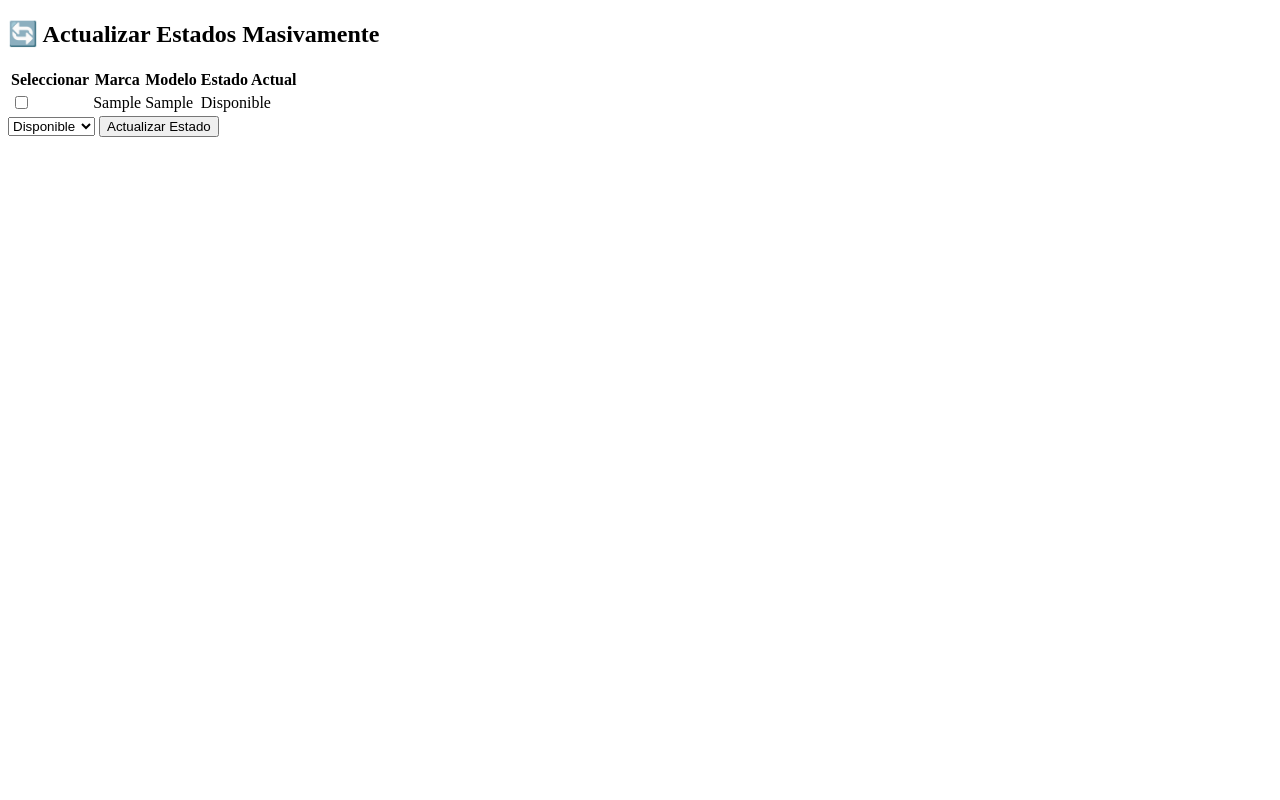
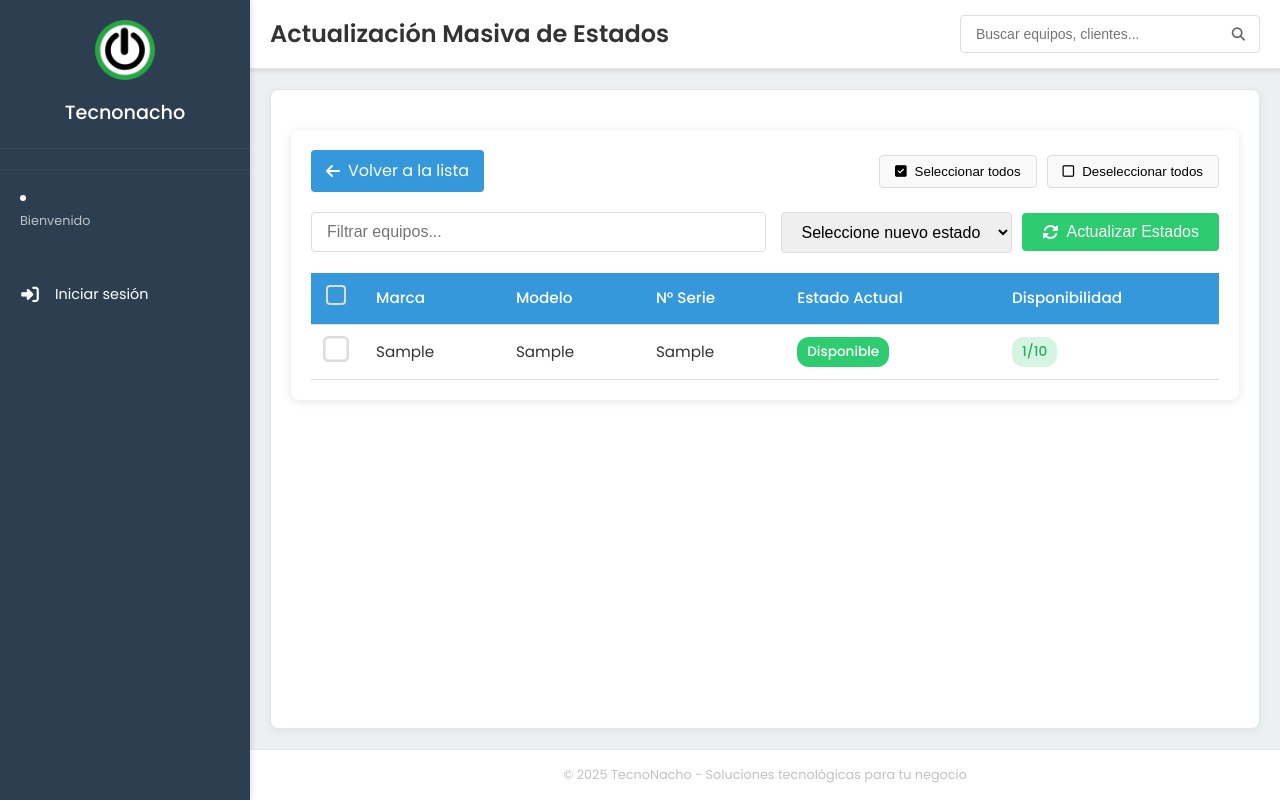
Before and after one commit to JabesGod/Software_Alquiler, a Django app: page /equipos/actualizar-masivo/ in a window 1280 px wide. Run offline with Django 5.2, Linux system fonts and the light colour scheme; tables that the repository leaves empty hold one stand-in row (values such as "Sample post"); parts of the project's set-up code (start-up, migrations or seed data) failed here and were passed over.

Commit message:
actualizacion
hoy si avance muchisimo gracias papaDios

```diff
--- /dev/null
+++ b/alquiler/static/css/actualizacion_estados.css
@@ -0,0 +1,246 @@
+/* actualizacion_estados.css */
+
+:root {
+    --color-primario: #3498db;
+    --color-secundario: #2ecc71;
+    --color-peligro: #e74c3c;
+    --color-advertencia: #f39c12;
+    --color-info: #3498db;
+    --color-texto: #333;
+    --color-fondo: #f9f9f9;
+    --color-borde: #ddd;
+}
+
+.contenedor-actualizacion {
+    max-width: 1200px;
+    margin: 20px auto;
+    padding: 20px;
+    background: white;
+    border-radius: 8px;
+    box-shadow: 0 2px 10px rgba(0, 0, 0, 0.1);
+}
+
+.header-acciones {
+    display: flex;
+    justify-content: space-between;
+    align-items: center;
+    margin-bottom: 20px;
+    flex-wrap: wrap;
+    gap: 15px;
+}
+
+.btn-volver {
+    display: inline-flex;
+    align-items: center;
+    gap: 8px;
+    padding: 8px 15px;
+    background-color: var(--color-primario);
+    color: white;
+    border-radius: 4px;
+    text-decoration: none;
+    transition: all 0.3s;
+}
+
+.btn-volver:hover {
+    background-color: #2980b9;
+    transform: translateY(-2px);
+}
+
+.acciones-rapidas {
+    display: flex;
+    gap: 10px;
+}
+
+.btn-accion {
+    display: flex;
+    align-items: center;
+    gap: 8px;
+    padding: 8px 15px;
+    background-color: var(--color-fondo);
+    border: 1px solid var(--color-borde);
+    border-radius: 4px;
+    cursor: pointer;
+    transition: all 0.3s;
+}
+
+.btn-accion:hover {
+    background-color: #e9e9e9;
+}
+
+.filtros-rapidos {
+    display: flex;
+    flex-wrap: wrap;
+    gap: 15px;
+    margin-bottom: 20px;
+    align-items: center;
+}
+
+.input-filtro {
+    flex: 1;
+    min-width: 250px;
+    padding: 10px 15px;
+    border: 1px solid var(--color-borde);
+    border-radius: 4px;
+    font-size: 1rem;
+}
+
+.controles-estado {
+    display: flex;
+    gap: 10px;
+    align-items: center;
+}
+
+.select-estado {
+    padding: 10px 15px;
+    border: 1px solid var(--color-borde);
+    border-radius: 4px;
+    font-size: 1rem;
+    min-width: 200px;
+}
+
+.btn-actualizar {
+    padding: 10px 20px;
+    background-color: var(--color-secundario);
+    color: white;
+    border: none;
+    border-radius: 4px;
+    cursor: pointer;
+    font-size: 1rem;
+    display: flex;
+    align-items: center;
+    gap: 8px;
+    transition: all 0.3s;
+}
+
+.btn-actualizar:hover {
+    background-color: #27ae60;
+    transform: translateY(-2px);
+}
+
+.tabla-container {
+    overflow-x: auto;
+    margin-top: 20px;
+}
+
+.tabla-equipos {
+    width: 100%;
+    border-collapse: collapse;
+    font-size: 0.95rem;
+}
+
+.tabla-equipos th,
+.tabla-equipos td {
+    padding: 12px 15px;
+    text-align: left;
+    border-bottom: 1px solid var(--color-borde);
+}
+
+.tabla-equipos th {
+    background-color: var(--color-primario);
+    color: white;
+    font-weight: 500;
+}
+
+.tabla-equipos tr:hover {
+    background-color: rgba(52, 152, 219, 0.05);
+}
+
+.check-equipo {
+    transform: scale(1.3);
+    cursor: pointer;
+}
+
+.badge-estado {
+    display: inline-block;
+    padding: 4px 10px;
+    border-radius: 12px;
+    font-size: 0.85rem;
+    font-weight: 500;
+    color: white;
+}
+
+.estado-disponible {
+    background-color: var(--color-secundario);
+}
+.estado-alquilado {
+    background-color: var(--color-peligro);
+}
+.estado-reservado {
+    background-color: var(--color-advertencia);
+}
+.estado-mantenimiento {
+    background-color: var(--color-info);
+}
+
+.badge-disponibilidad {
+    display: inline-block;
+    padding: 4px 10px;
+    border-radius: 12px;
+    font-size: 0.85rem;
+    font-weight: 500;
+}
+
+.badge-disponibilidad.disponible {
+    background-color: rgba(46, 204, 113, 0.2);
+    color: #27ae60;
+}
+.badge-disponibilidad.no-disponible {
+    background-color: rgba(231, 76, 60, 0.2);
+    color: #c0392b;
+}
+
+.sin-equipos {
+    text-align: center;
+    padding: 20px;
+    color: var(--color-texto);
+    opacity: 0.7;
+}
+
+/* Estilos para checkboxes personalizados */
+input[type="checkbox"] {
+    position: relative;
+    appearance: none;
+    width: 20px;
+    height: 20px;
+    border: 2px solid var(--color-borde);
+    border-radius: 4px;
+    outline: none;
+    cursor: pointer;
+    transition: all 0.3s;
+}
+
+input[type="checkbox"]:checked {
+    background-color: var(--color-primario);
+    border-color: var(--color-primario);
+}
+
+input[type="checkbox"]:checked::after {
+    content: "✓";
+    position: absolute;
+    top: 50%;
+    left: 50%;
+    transform: translate(-50%, -50%);
+    color: white;
+    font-size: 12px;
+}
+
+/* Responsive */
+@media (max-width: 768px) {
+    .filtros-rapidos {
+        flex-direction: column;
+        align-items: stretch;
+    }
+
+    .input-filtro, .select-estado {
+        width: 100%;
+    }
+
+    .controles-estado {
+        width: 100%;
+    }
+
+    .btn-actualizar {
+        width: 100%;
+        justify-content: center;
+    }
+}
--- /dev/null
+++ b/alquiler/static/js/actualizacion_estados.js
@@ -0,0 +1,82 @@
+document.addEventListener('DOMContentLoaded', function() {
+    // Selección/deselección de todos los equipos
+    const checkTodos = document.getElementById('check-todos');
+    const checksEquipos = document.querySelectorAll('.check-equipo');
+    const btnSeleccionarTodos = document.getElementById('seleccionar-todos');
+    const btnDeseleccionarTodos = document.getElementById('deseleccionar-todos');
+
+    checkTodos.addEventListener('change', function() {
+        checksEquipos.forEach(check => {
+            check.checked = this.checked;
+        });
+    });
+
+    btnSeleccionarTodos.addEventListener('click', function(e) {
+        e.preventDefault();
+        checksEquipos.forEach(check => {
+            check.checked = true;
+        });
+        checkTodos.checked = true;
+    });
+
+    btnDeseleccionarTodos.addEventListener('click', function(e) {
+        e.preventDefault();
+        checksEquipos.forEach(check => {
+            check.checked = false;
+        });
+        checkTodos.checked = false;
+    });
+
+    // Filtrado de equipos
+    const filtroEquipos = document.getElementById('filtro-equipos');
+    const filasEquipos = document.querySelectorAll('.equipo-fila');
+
+    filtroEquipos.addEventListener('input', function() {
+        const texto = this.value.toLowerCase();
+
+        filasEquipos.forEach(fila => {
+            const textoFila = fila.textContent.toLowerCase();
+            fila.style.display = textoFila.includes(texto) ? '' : 'none';
+        });
+    });
+
+    // Validación del formulario
+    const form = document.querySelector('.form-actualizacion');
+
+    form.addEventListener('submit', function(e) {
+        const checksSeleccionados = document.querySelectorAll('.check-equipo:checked');
+        const estadoSeleccionado = document.querySelector('.select-estado').value;
+
+        if (checksSeleccionados.length === 0) {
+            e.preventDefault();
+            alert('Por favor seleccione al menos un equipo');
+            return false;
+        }
+
+        if (!estadoSeleccionado) {
+            e.preventDefault();
+            alert('Por favor seleccione un estado');
+            return false;
+        }
+
+        // Confirmación antes de actualizar
+        if (!confirm(`¿Está seguro de actualizar ${checksSeleccionados.length} equipo(s) al estado seleccionado?`)) {
+            e.preventDefault();
+            return false;
+        }
+    });
+
+    // Resaltar estado seleccionado
+    const selectEstado = document.querySelector('.select-estado');
+
+    selectEstado.addEventListener('change', function() {
+        // Remover clases de color anteriores
+        selectEstado.className = 'select-estado';
+
+        // Agregar clase de color según la opción seleccionada
+        const opcionSeleccionada = this.options[this.selectedIndex];
+        if (opcionSeleccionada.dataset.color) {
+            selectEstado.classList.add(opcionSeleccionada.dataset.color);
+        }
+    });
+});
--- a/alquiler/templates/actualizar_masivo.html
+++ b/alquiler/templates/actualizar_masivo.html
@@ -1,50 +1,99 @@
+{% extends 'base.html' %}
 {% load static %}
-<!DOCTYPE html>
-<html lang="es">
 
-<head>
-    <meta charset="UTF-8">
-    <title>Actualizar Estado de Equipos Masivamente</title>
-    <link rel="stylesheet" href="{% static 'alquiler/css/equipos.css' %}">
-</head>
+{% block title %}Actualización Masiva de Estados{% endblock %}
 
-<body>
-    <h2>🔄 Actualizar Estados Masivamente</h2>
+{% block page_title %}Actualización Masiva de Estados{% endblock %}
 
-    <form method="post">
+{% block extra_css %}
+<link rel="stylesheet" href="{% static 'css/actualizacion_estados.css' %}">
+{% endblock %}
+
+{% block content %}
+<div class="contenedor-actualizacion">
+    <div class="header-acciones">
+        <a href="{% url 'listar_equipos' %}" class="btn-volver">
+            <i class="fas fa-arrow-left"></i> Volver a la lista
+        </a>
+
+        <div class="acciones-rapidas">
+            <button id="seleccionar-todos" class="btn-accion">
+                <i class="fas fa-check-square"></i> Seleccionar todos
+            </button>
+            <button id="deseleccionar-todos" class="btn-accion">
+                <i class="far fa-square"></i> Deseleccionar todos
+            </button>
+        </div>
+    </div>
+
+    <form method="post" class="form-actualizacion">
         {% csrf_token %}
-        <table>
+
+        <div class="filtros-rapidos">
+            <input type="text" id="filtro-equipos" placeholder="Filtrar equipos..." class="input-filtro">
+
+            <div class="controles-estado">
+                <select name="nuevo_estado" class="select-estado" required>
+                    <option value="" disabled selected>Seleccione nuevo estado</option>
+                    {% for valor, nombre in estados %}
+                    <option value="{{ valor }}" data-color="estado-{{ valor }}">
+                        {{ nombre }}
+                    </option>
+                    {% endfor %}
+                </select>
+
+                <button type="submit" class="btn-actualizar">
+                    <i class="fas fa-sync-alt"></i> Actualizar Estados
+                </button>
+            </div>
+        </div>
+
+        <div class="tabla-container">
+            <table class="tabla-equipos">
                 <thead>
                     <tr>
-                    <th>Seleccionar</th>
+                        <th width="50px"><input type="checkbox" id="check-todos"></th>
                         <th>Marca</th>
                         <th>Modelo</th>
+                        <th>N° Serie</th>
                         <th>Estado Actual</th>
+                        <th>Disponibilidad</th>
                     </tr>
                 </thead>
                 <tbody>
                     {% for equipo in equipos %}
-                <tr>
-                    <td><input type="checkbox" name="ids_equipos" value="{{ equipo.id }}"></td>
+                    <tr class="equipo-fila">
+                        <td>
+                            <input type="checkbox" name="ids_equipos" value="{{ equipo.id }}"
+                                   class="check-equipo" id="equipo-{{ equipo.id }}">
+                            <label for="equipo-{{ equipo.id }}"></label>
+                        </td>
                         <td>{{ equipo.marca }}</td>
                         <td>{{ equipo.modelo }}</td>
-                    <td>{{ equipo.get_estado_display }}</td>
+                        <td>{{ equipo.numero_serie }}</td>
+                        <td>
+                            <span class="badge-estado estado-{{ equipo.estado }}">
+                                {{ equipo.get_estado_display }}
+                            </span>
+                        </td>
+                        <td>
+                            <span class="badge-disponibilidad {% if equipo.cantidad_disponible > 0 %}disponible{% else %}no-disponible{% endif %}">
+                                {{ equipo.cantidad_disponible }}/{{ equipo.cantidad_total }}
+                            </span>
+                        </td>
                     </tr>
                     {% empty %}
                     <tr>
-                    <td colspan="4">No hay equipos.</td>
+                        <td colspan="6" class="sin-equipos">No hay equipos registrados</td>
                     </tr>
                     {% endfor %}
                 </tbody>
             </table>
+        </div>
+    </form>
+</div>
+{% endblock %}
 
-        <select name="nuevo_estado" required>
-            <option value="disponible">Disponible</option>
-            <option value="alquilado">Alquilado</option>
-            <option value="reservado">Reservado</option>
-        </select>
-        <button type="submit">Actualizar Estado</button>
-    </form>
-
-</body>
-</html>
+{% block extra_js %}
+<script src="{% static 'js/actualizacion_estados.js' %}"></script>
+{% endblock %}
--- a/alquiler/templates/base.html
+++ b/alquiler/templates/base.html
@@ -67,6 +67,7 @@
                         <li><a href="{% url 'equipos_mas_alquilados' %}"><i class="fas fa-chart-bar"></i>
                                 Estadísticas</a></li>
                                 {% endif %}
+                                <li><a href="{% url 'actualizar_estados_masivo' %}"><i class="fas fa-sync-alt"></i> Actualización Masiva</a></li>
                                 {% if user.is_staff %}
                         <li><a href="{% url 'exportar_equipos_csv' %}"><i class="fas fa-file-csv"></i> Exportar</a></li>
                             {% endif %}
@@ -134,9 +135,6 @@
                         <li><a href="{% url 'pagos_pendientes' user.id %}"><i class="fas fa-clock"></i> Pendientes</a>
                         </li>
                         {% endif %}
-
-
-
                         <li><a href="{% url 'pasarela_pago' %}"><i class="fas fa-credit-card"></i> Pasarela</a></li>
                     </ul>
                 </li>
--- a/alquiler/views/equipo_views.py
+++ b/alquiler/views/equipo_views.py
@@ -176,10 +176,36 @@ def actualizar_estados_masivo(request):
     if request.method == 'POST':
         ids_equipos = request.POST.getlist('ids_equipos')
         nuevo_estado = request.POST.get('nuevo_estado')
-        Equipo.objects.filter(id__in=ids_equipos).update(estado=nuevo_estado)
+
+        if not ids_equipos:
+            messages.error(request, "Debes seleccionar al menos un equipo")
+            return redirect('actualizar_estados_masivo')
+
+        if not nuevo_estado:
+            messages.error(request, "Debes seleccionar un estado válido")
+            return redirect('actualizar_estados_masivo')
+
+        # Validar que el estado sea uno de los permitidos
+        estados_validos = [estado[0] for estado in Equipo.ESTADOS]
+        if nuevo_estado not in estados_validos:
+            messages.error(request, "Estado seleccionado no válido")
+            return redirect('actualizar_estados_masivo')
+
+        # Actualizar los equipos seleccionados
+        equipos_actualizados = Equipo.objects.filter(id__in=ids_equipos)
+        count = equipos_actualizados.update(estado=nuevo_estado)
+
+        messages.success(request, f"Se actualizaron {count} equipos correctamente")
         return redirect('listar_equipos')
-    equipos = Equipo.objects.all()
-    return render(request, 'actualizar_masivo.html', {'equipos': equipos})
+
+    # Obtener todos los equipos y los estados disponibles
+    equipos = Equipo.objects.all().order_by('marca', 'modelo')
+    estados = Equipo.ESTADOS  # Esto obtiene las tuplas (valor, nombre) de los estados
+
+    return render(request, 'actualizar_masivo.html', {
+        'equipos': equipos,
+        'estados': estados  # Pasar los estados al template
+    })
 
 
 def exportar_equipos_csv(request):
--- a/proyecto_alquiler/urls.py
+++ b/proyecto_alquiler/urls.py
@@ -58,8 +58,8 @@ urlpatterns = [
     path('equipos/exportar-csv/', exportar_equipos_csv, name='exportar_equipos_csv'),
     path('equipos/<int:id>/historial/', historial_equipo, name='historial_equipo'),
     path('dashboard/', dashboard_admin, name='dashboard_admin'),
+    path('equipos/actualizar-masivo/', actualizar_estados_masivo, name='actualizar_estados_masivo'),
 
-    path('equipos/actualizar-masivo/', actualizar_estados_masivo, name='actualizar_estados_masivo'),
     path('equipos/<int:id>/proxima-disponibilidad/', proxima_disponibilidad, name='proxima_disponibilidad'),
     path('equipos/<int:id>/dashboard/', dashboard_equipo, name='dashboard_equipo'),
     path('alertas/vencimiento/manual/', ejecutar_alertas_vencimiento, name='enviar_alertas_vencimiento'),
```
Lines whose indentation alone changed are shown as unchanged.
